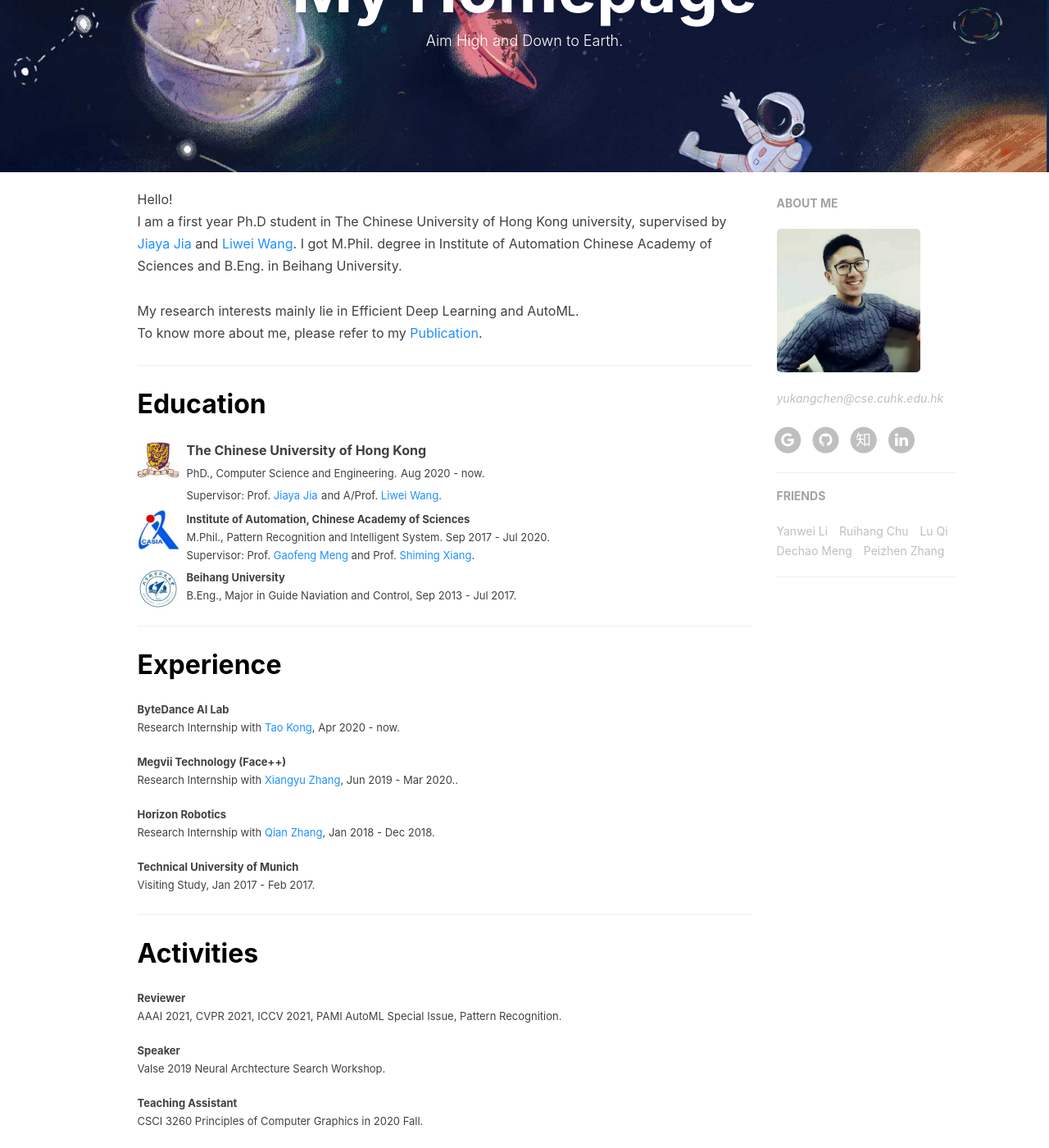
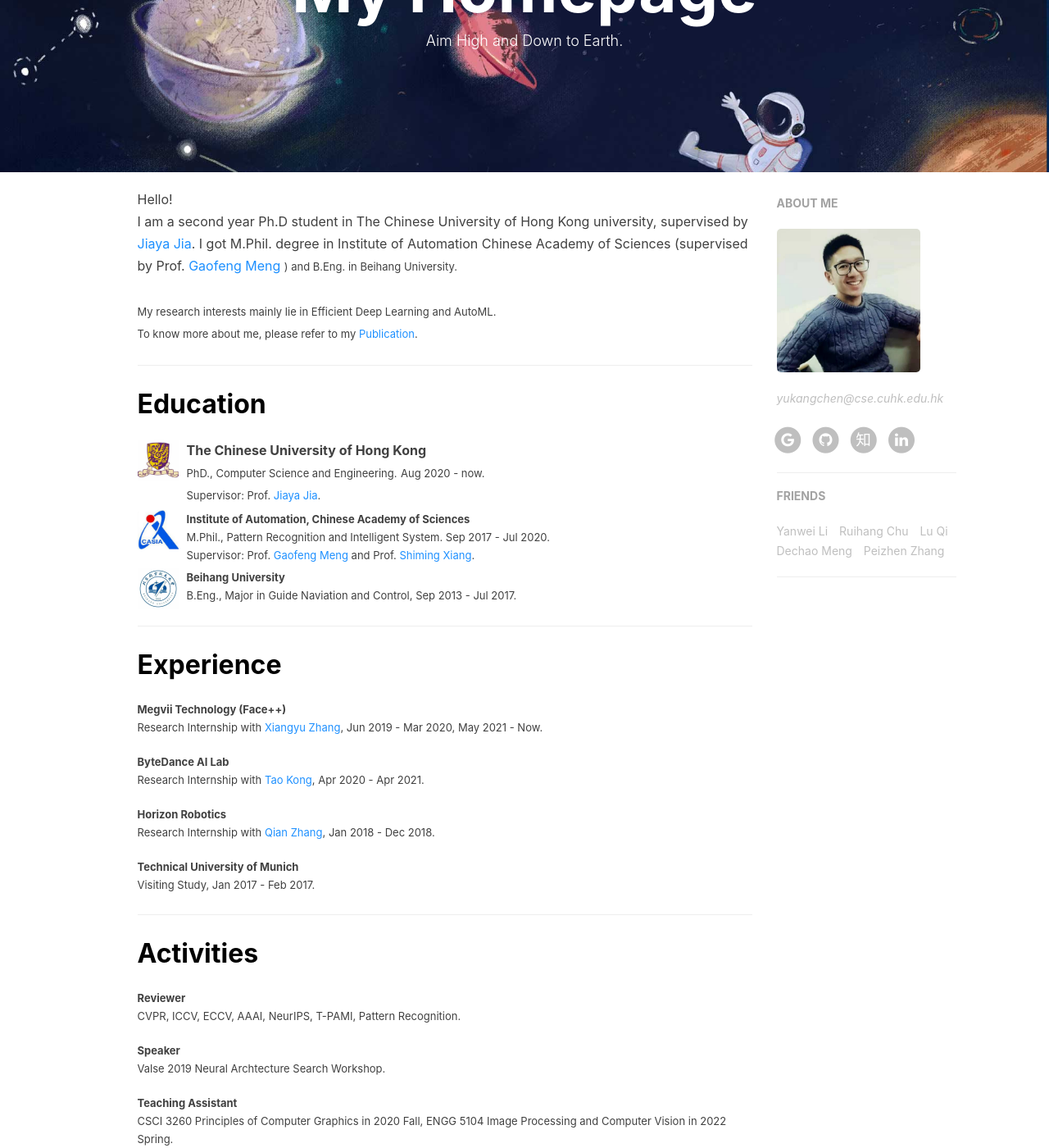
Before and after one commit to yukang2017/yukang2017.github.io, a Jekyll site: the page built from index.html, in a window 1280 px wide and 1400 px high, scrolled down 208 px. Shown: the whole window at 82% size. Built offline with Jekyll 4.4.1, drawn with Linux system fonts in a browser that asks for light colours; nearby versions of some CDN libraries; a script that is not in the unit is left out; the list of posts is cut into pages by our own code; comment, search, counter and statistics services are not loaded.

Commit message:
Update index.html

```diff
--- a/index.html
+++ b/index.html
@@ -8,9 +8,10 @@
 			<div class="media-body">
 				<p class="media-heading">
 					Hello!<br>
-					I am a first year Ph.D student in The Chinese University of Hong Kong university, supervised by <a target="_blank"
-					   href="http://jiaya.me/"><font color="DodgerBlue">Jiaya Jia</font></a> and <a target="_blank"
-					   href="https://scholar.google.com/citations?user=qnbdnZEAAAAJ&hl=zh-CN"><font color="DodgerBlue">Liwei Wang</font></a>. I got M.Phil. degree in Institute of Automation Chinese Academy of Sciences
+					I am a second year Ph.D student in The Chinese University of Hong Kong university, supervised by <a target="_blank"
+					   href="http://jiaya.me/"><font color="DodgerBlue">Jiaya Jia</font></a>. I got M.Phil. degree in Institute of Automation Chinese Academy of Sciences
+					(supervised by Prof. <a target="_blank"
+					   href="https://scholar.google.com/citations?user=5hti_r0AAAAJ&hl=zh-CN"><font color="DodgerBlue">Gaofeng Meng</font></a></font> <font size="2.7">)
 					and B.Eng. in Beihang University.  <br><br>
 					My research interests mainly lie in Efficient Deep Learning and AutoML.<br>
 					To know more about me, please refer to my <a target="_blank"
@@ -36,8 +37,7 @@
 					<font size="2.7">PhD., Computer Science and Engineering.</font>
 					<font size="2.7">Aug 2020 - now.</font> <br>
 					<font size="2.7">Supervisor: Prof. <a target="_blank"
-					   href="http://jiaya.me/"><font color="DodgerBlue">Jiaya Jia</font></a></font> <font size="2.7"> and A/Prof. <a target="_blank"
-					   href="https://scholar.google.com/citations?user=qnbdnZEAAAAJ&hl=zh-CN"><font color="DodgerBlue">Liwei Wang</font></a>.
+					   href="http://jiaya.me/"><font color="DodgerBlue">Jiaya Jia</font>.</a>
 				</p>
 			</div>
 		</div>
@@ -83,10 +83,10 @@
 			<div class="media-body">
 				<p class="media-heading">
 					<strong>
-						 ByteDance AI Lab
+						 Megvii Technology (Face++)
 				 </strong><br>
 					<font size="2.7"> Research Internship with <a target="_blank"
-					   href="http://www.taokong.org/"><font color="DodgerBlue">Tao Kong</font></a>, Apr 2020 - now.</font><br>
+					   href="https://scholar.google.com/citations?user=yuB-cfoAAAAJ&hl=zh-CN"><font color="DodgerBlue">Xiangyu Zhang</font></a>, Jun 2019 - Mar 2020, May 2021 - Now.</font><br>
 				</p>
 			</div>
 		</div>
@@ -94,10 +94,10 @@
 			<div class="media-body">
 				<p class="media-heading">
 					<strong>
-						 Megvii Technology (Face++)
+						 ByteDance AI Lab
 				 </strong><br>
 					<font size="2.7"> Research Internship with <a target="_blank"
-					   href="https://scholar.google.com/citations?user=yuB-cfoAAAAJ&hl=zh-CN"><font color="DodgerBlue">Xiangyu Zhang</font></a>, Jun 2019 - Mar 2020..</font><br>
+					   href="http://www.taokong.org/"><font color="DodgerBlue">Tao Kong</font></a>, Apr 2020 - Apr 2021.</font><br>
 				</p>
 			</div>
 		</div>
@@ -133,7 +133,7 @@
 					<strong>
 						 Reviewer
 				 </strong><br>
-					<font size="2.7"> AAAI 2021, CVPR 2021, ICCV 2021, PAMI AutoML Special Issue, Pattern Recognition.</font><br>
+					<font size="2.7"> CVPR, ICCV, ECCV, AAAI, NeurIPS, T-PAMI, Pattern Recognition.</font><br>
 				</p>
 			</div>
 		</div>
@@ -153,7 +153,8 @@
 					<strong>
 						 Teaching Assistant
 				 </strong><br>
-					<font size="2.7"> CSCI 3260 Principles of Computer Graphics in 2020 Fall.</font><br>
+					<font size="2.7"> CSCI 3260 Principles of Computer Graphics in 2020 Fall,</font>
+					<font size="2.7"> ENGG 5104 Image Processing and Computer Vision in 2022 Spring.</font><br>
 				</p>
 			</div>
 		</div>
```
Lines whose indentation alone changed are shown as unchanged.
